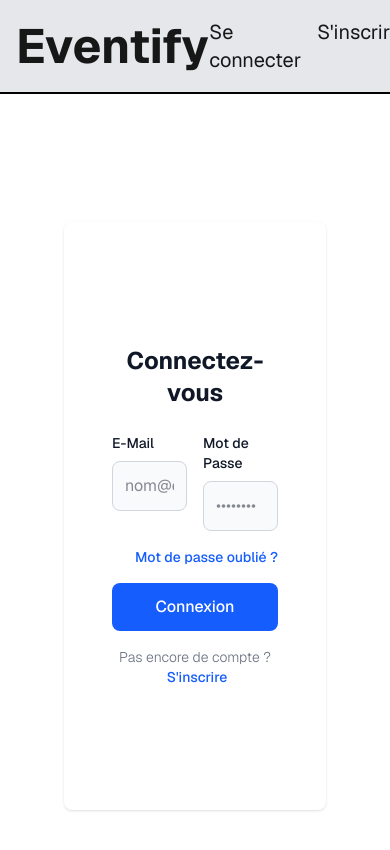
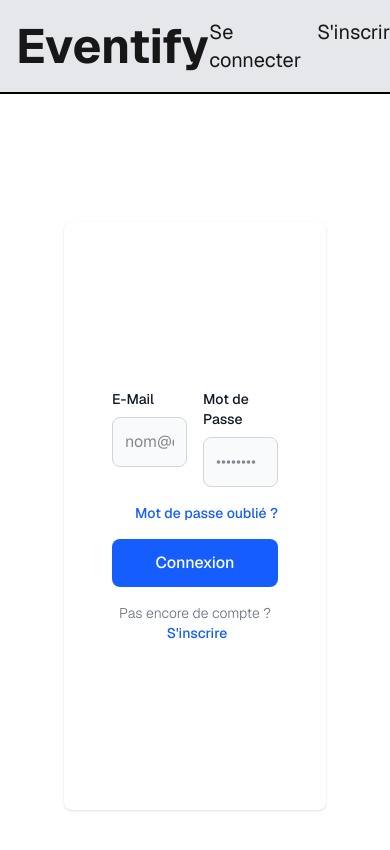
Before and after one commit to come-kouame/Eventify, a Next.js app in the folder frontend/: page / in a window 390 px wide. Shown: the top 850 px of the page. Built offline with nearby package versions, Linux system fonts and the light colour scheme.

Commit message:
Update Connexion/Inscription form visuals

```diff
--- a/frontend/src/ui/forms/form-connexion.tsx
+++ b/frontend/src/ui/forms/form-connexion.tsx
@@ -2,11 +2,8 @@
 
 export function FormConnexion() {
     return (
-        <div className="flex items-center justify-center px-6 py-8 mx-auto w-full bg-white rounded-lg shadow md:mt-0 sm:max-w-2xl xl:p-0 dark:bg-gray-800 dark:border-gray-700">
+        <div className="flex items-center justify-center px-6 mx-auto w-full bg-white rounded-lg shadow md:mt-0 sm:max-w-2xl xl:p-0 dark:bg-gray-800 dark:border-gray-700">
             <div className="p-6 space-y-6 sm:p-8 w-full">
-                <h1 className="text-2xl font-bold text-gray-900 dark:text-white text-center">
-                    Connectez-vous
-                </h1>
                 <form className="space-y-4 md:space-y-6" action="#">
                     {/* Email et Mot de passe sur la même ligne */}
                     <div className="flex gap-4">
--- a/frontend/src/ui/forms/form-inscription.tsx
+++ b/frontend/src/ui/forms/form-inscription.tsx
@@ -22,12 +22,9 @@ export default function FormInscription() {
     };
 
     return (
-        <div className="flex items-center justify-center px-6 py-8 mx-auto min-h-screen">
+        <div className="flex items-center justify-center px-6 mx-auto">
             <div className="w-full bg-white rounded-lg shadow md:mt-0 sm:max-w-3xl xl:p-0 dark:bg-gray-800 dark:border-gray-700">
-                <div className="p-6 space-y-6 sm:p-8">
-                    <h1 className="text-2xl font-bold text-gray-900 dark:text-white">
-                        Inscrivez-vous
-                    </h1>
+                <div className="sm:p-8">
 
                     <form onSubmit={handleSubmit} className="grid grid-cols-2 gap-4">
 
```
